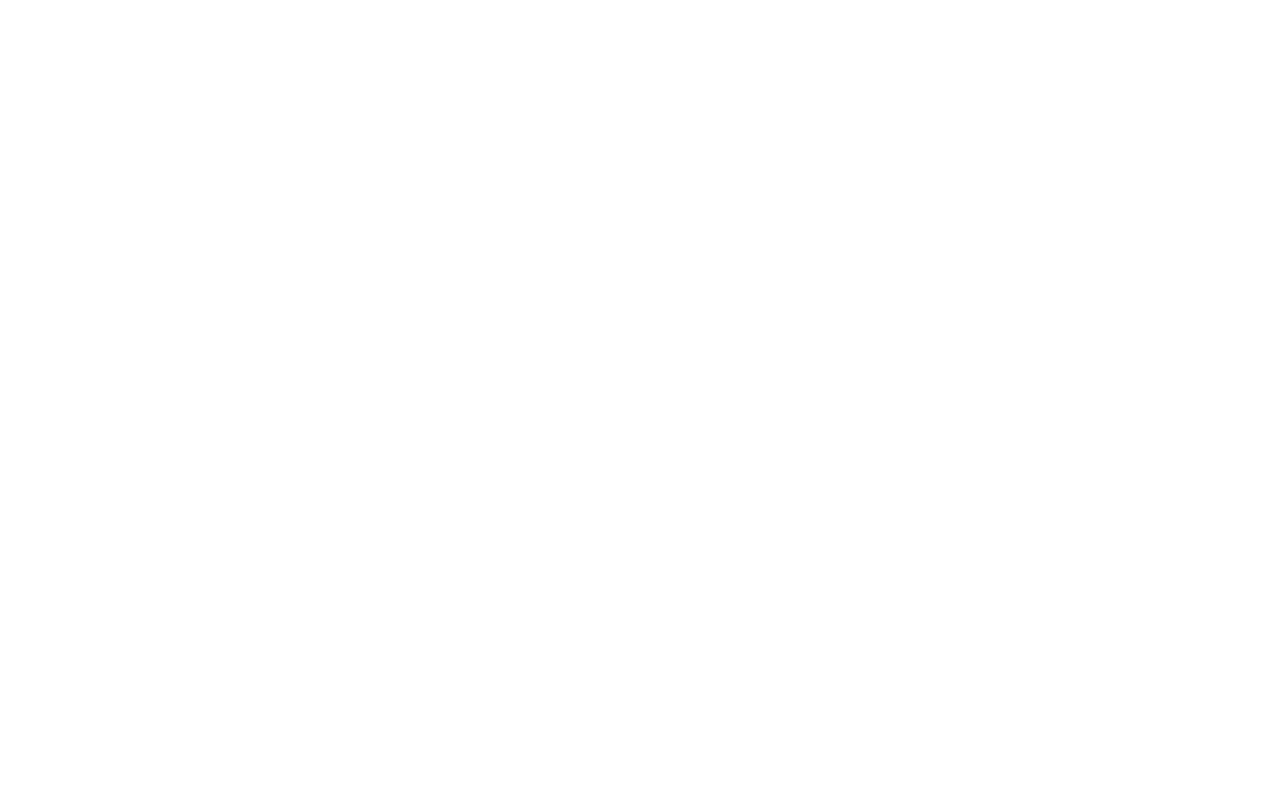
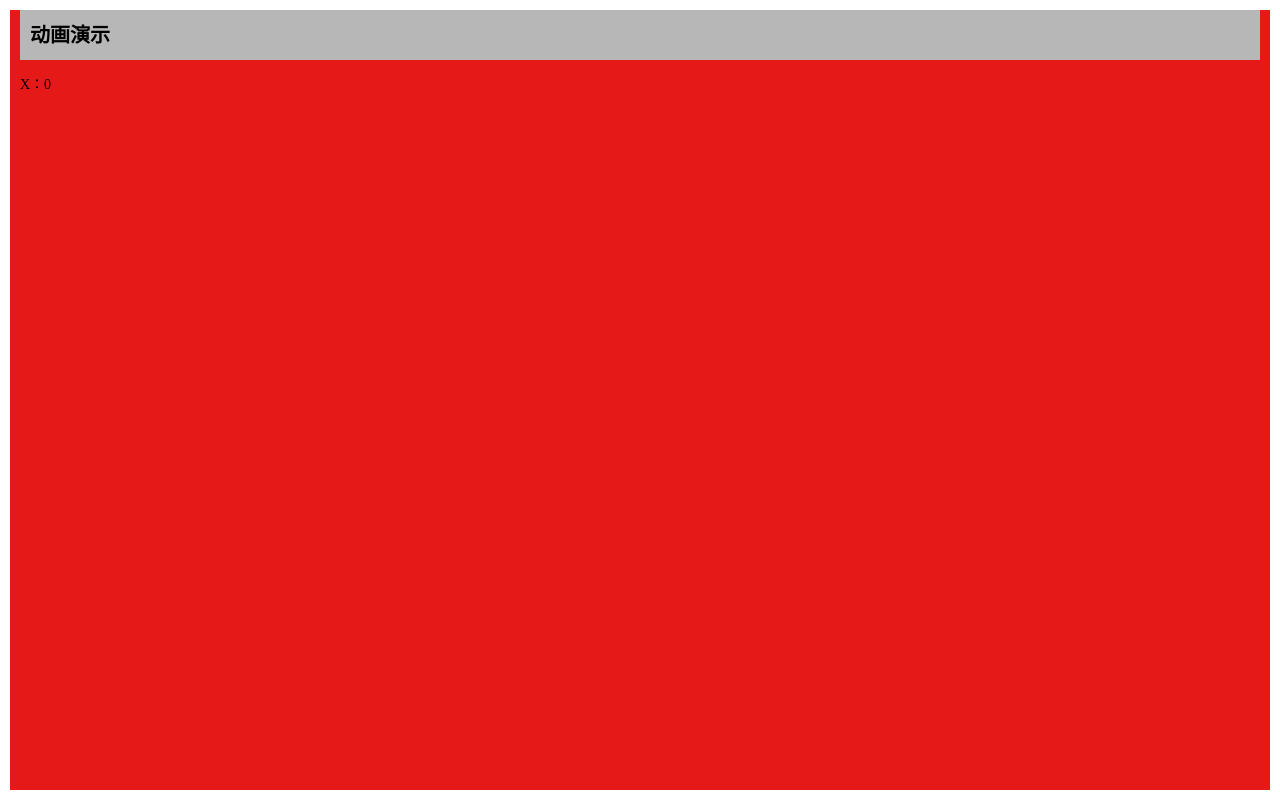
Before and after one commit to guojs-github/vue-ex, a Vue app: page /Animation in a window 1280 px wide. Before the commit this address had no page. Built offline with nearby package versions, Linux system fonts and the light colour scheme.

Commit message:
添加动画演示

```diff
--- /dev/null
+++ b/src/components/Animation/Animation.less
@@ -0,0 +1,6 @@
+/*
+  Animation style
+*/
+.animation {
+	height: calc(100vh - 20px);
+}
--- /dev/null
+++ b/src/components/Animation/Animation.vue
@@ -0,0 +1,42 @@
+<!--动画演示-->
+<template>
+	<div
+		class='-content animation'
+		:style='{ backgroundColor: `hsl(${x}, 80%, 50%)` }'
+		@mousemove='onMouseMove'>
+		<div class='-title'>
+			动画演示
+		</div>
+
+		<div class='-row'>
+			X：{{ x }}
+		</div>
+	</div>
+</template>
+
+<script>
+export default {
+	name: 'Animation',
+
+	components: {
+	},
+
+	data() {
+		return {
+			x: 0
+		};
+	},
+
+	methods: {
+		onMouseMove(e) {
+			this.x = e.offsetX;
+		}
+
+		/*************************/
+	}
+};
+</script>
+
+<style scoped src='./Animation.less' lang='less'/>
+<style scoped>
+</style>
--- a/src/components/Home/Home.vue
+++ b/src/components/Home/Home.vue
@@ -53,6 +53,9 @@
 			</div>
 			<div class='-inline -ef-click -light-red -red-button test-provide-inject' @click='onDynamicLoad'>
 				动态加载组件
+			</div>
+			<div class='-inline -ef-click -light-red -red-button test-provide-inject' @click='onAnimation'>
+				动画演示
 			</div>
 		</div>
 	</div>
@@ -183,6 +186,12 @@
 			this.route('DynamicLoad');
 		},
 
+		onAnimation() {
+			console.log('On demo animation');
+
+			this.route('Animation');
+		},
+
 		/*************************/
 		init() {
 			console.log('Initialize.');
--- a/src/router/index.ts
+++ b/src/router/index.ts
@@ -16,6 +16,7 @@
 import Slot from '@/components/Slot/Slot.vue';
 import ProvideInject from '@/components/ProvideInject/ProvideInject.vue';
 import DynamicLoad from '@/components/DynamicLoad/DynamicLoad.vue';
+import Animation from '@/components/Animation/Animation.vue';
 
 const routes: Array<RouteRecordRaw> = [{
 	path: '/',
@@ -85,6 +86,10 @@
 	path: '/DynamicLoad',
 	name: 'DynamicLoad',
 	component: DynamicLoad
+}, {
+	path: '/Animation',
+	name: 'Animation',
+	component: Animation
 }];
 
 const router = createRouter({
```
